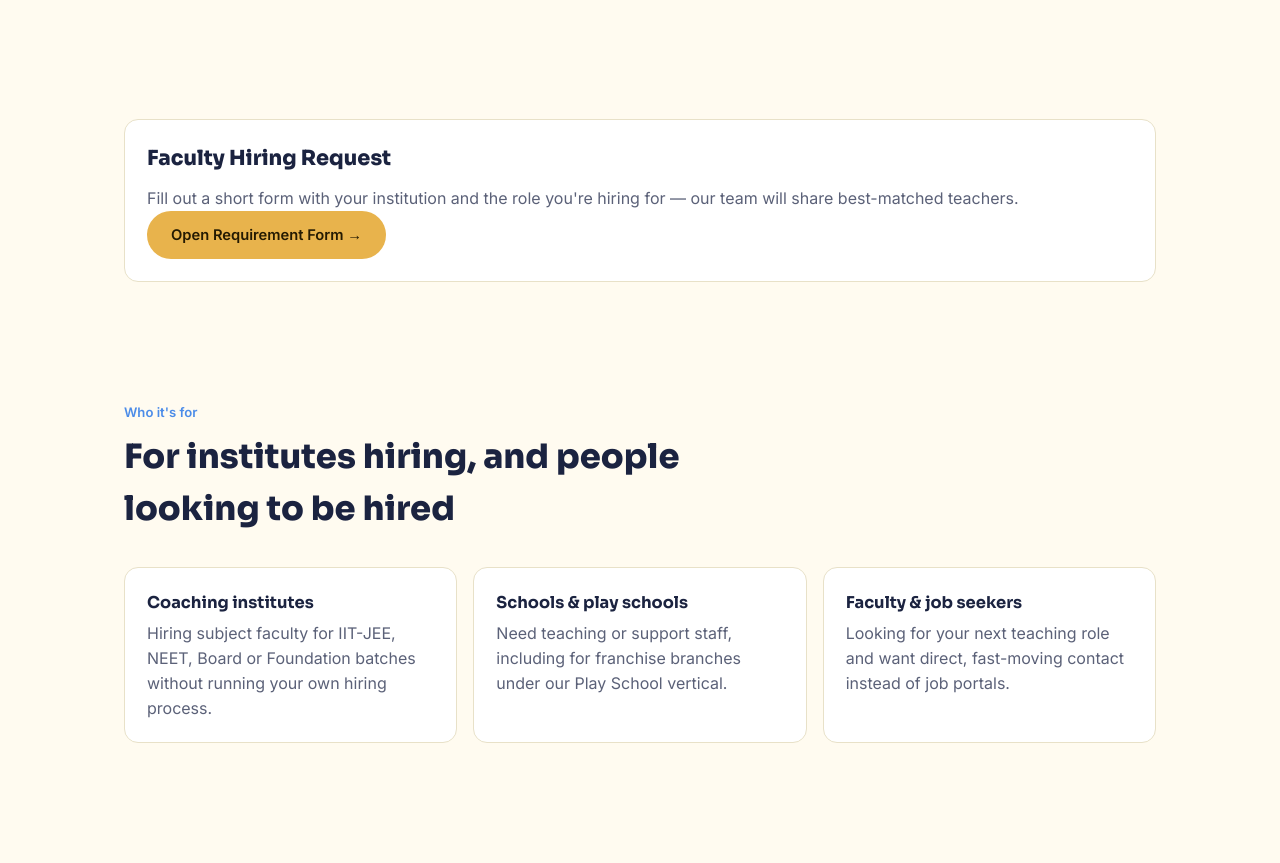
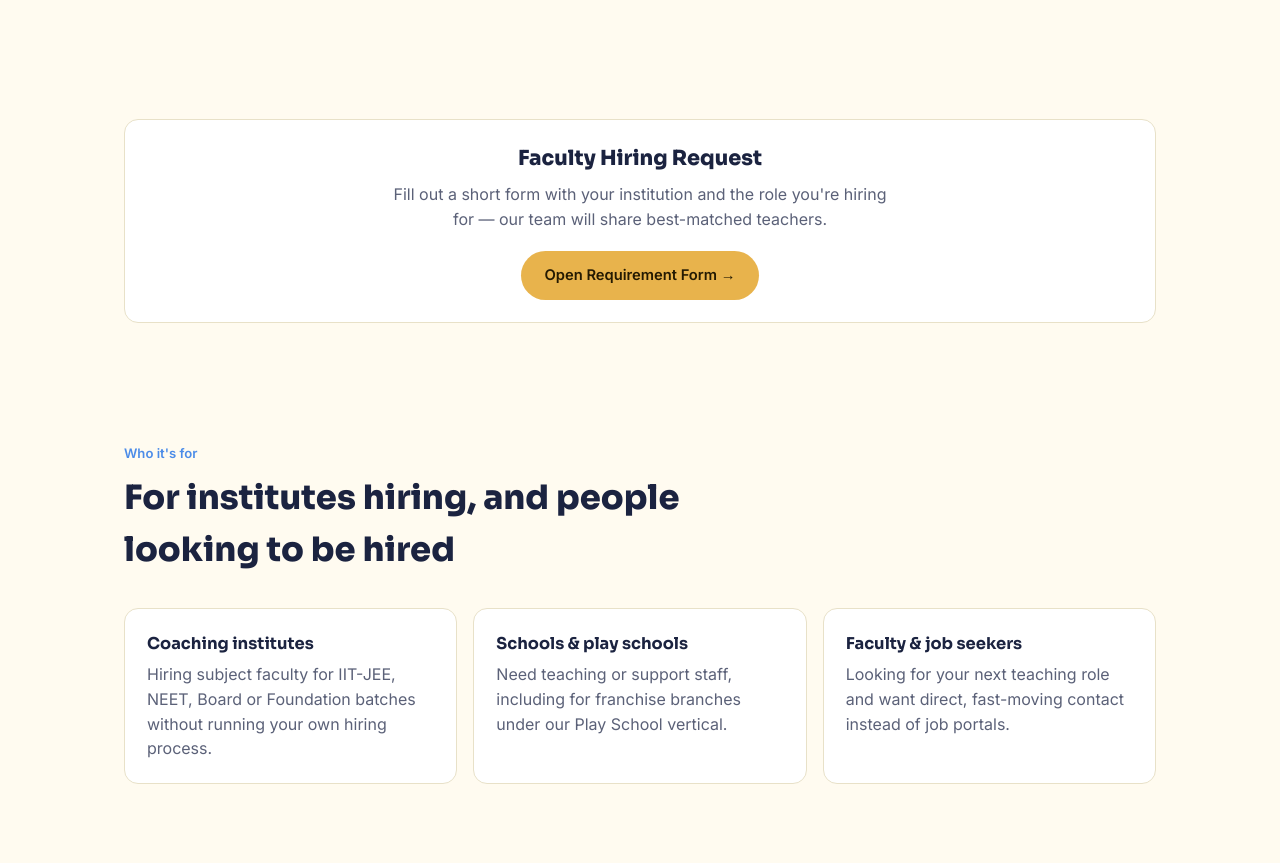
Before and after one commit to Deepak172003/MS_Consultant, a React (Vite) app: page /MS_Consultant/hr-services in a window 1280 px wide. Shown: the part 1038-1901 px from the top of the page. Built offline with nearby package versions, Linux system fonts and the light colour scheme.

Commit message:
Update App.css

```diff
--- a/src/App.css
+++ b/src/App.css
@@ -273,6 +273,16 @@ section { padding: 60px 0; }
 .contact-form button:disabled { opacity: .6; cursor: not-allowed; transform: none; }
 .form-whatsapp-fallback { border-top: 1px solid var(--line); margin-top: 24px; padding-top: 18px; }
 
+/* "Open Requirement Form" CTA card on each vertical page */
+.enquiry-cta { text-align: center; }
+.enquiry-cta h2 { font-size: 1.3rem; font-weight: 800; margin-bottom: 8px; }
+.enquiry-cta p { max-width: 50ch; margin: 0 auto 20px; }
+
+/* Standalone form page opened in a new tab via /enquiry/:type */
+.enquiry-page-wrap { max-width: 640px; padding-top: 44px; padding-bottom: 60px; }
+.enquiry-back-link { display: inline-block; font-size: .85rem; margin-bottom: 20px; }
+.enquiry-back-link:hover { color: var(--text); }
+
 /* Pricing page */
 .pricing-card { display: flex; flex-direction: column; }
 .pricing-card-top { display: flex; justify-content: space-between; align-items: flex-start; gap: 10px; margin-bottom: 4px; }
```
